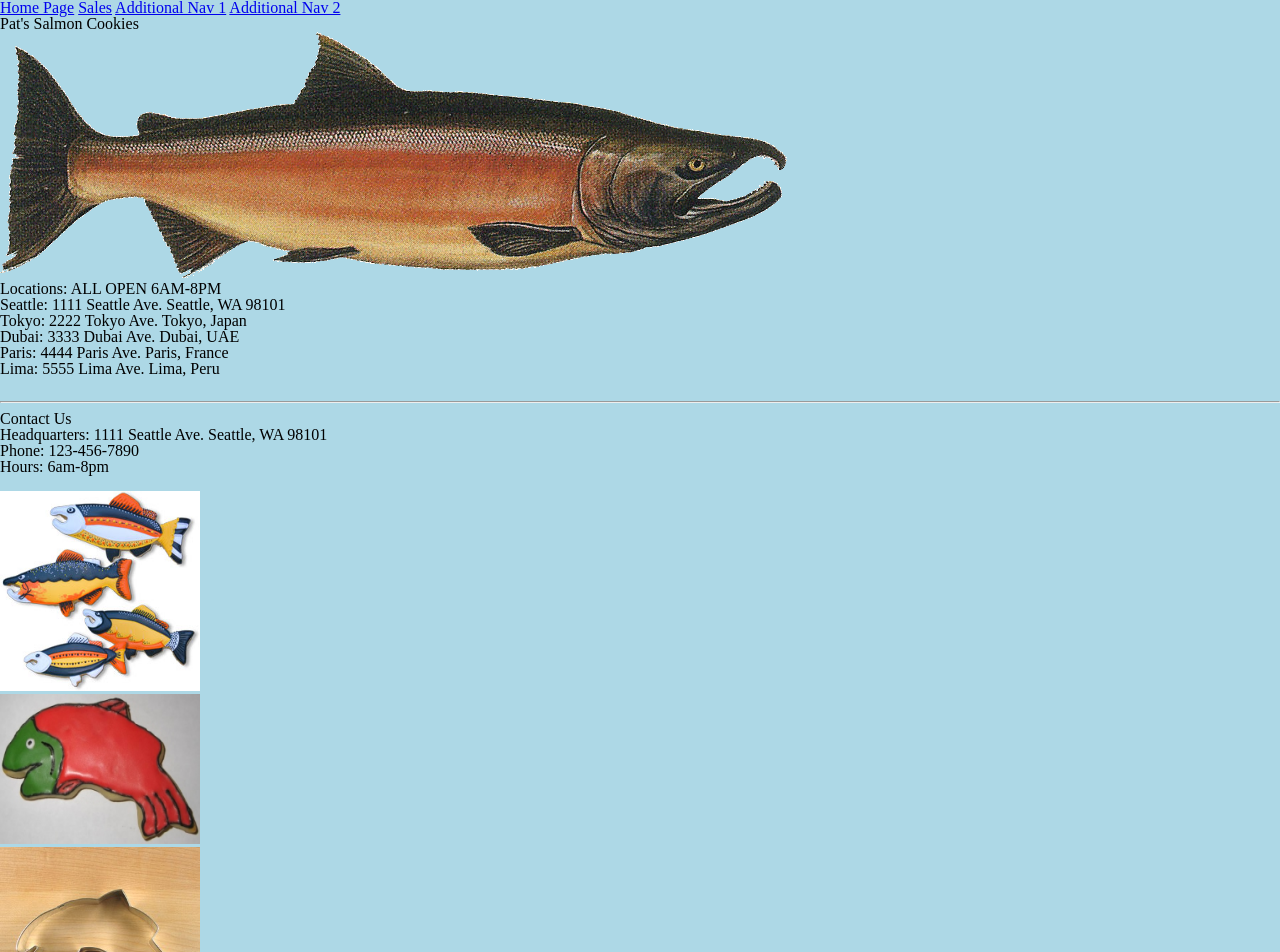
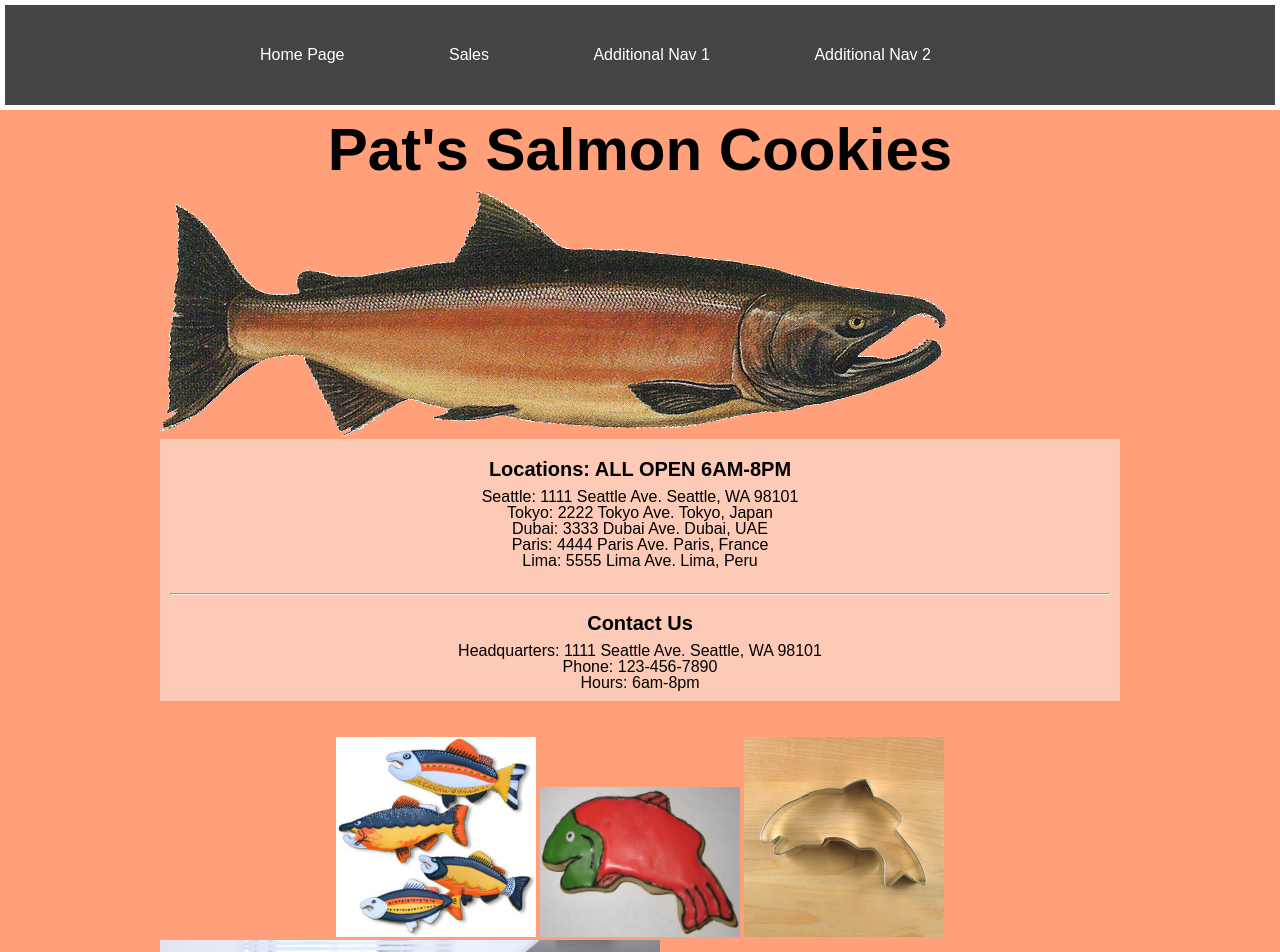
Before and after one commit to carlydekock/cookie-stand, a plain HTML site: page index.html in a window 1280 px wide. Shown: the top 952 px of the page. Drawn offline with Linux system fonts and the light colour scheme.

Commit message:
Added styling and images onto main page

```diff
--- a/css/style.css
+++ b/css/style.css
@@ -1,11 +1,83 @@
+/* Entire document */
+
 body {
-  background-color: lightblue;
+  background-color: lightsalmon;
+  font-family: Arial, Helvetica, sans-serif;
+}
+
+
+/* Header */
+
+header {
+  background-color: #444;
+  height: 100px;
+  border: 5px solid white;
+}
+
+header nav {
+  width: 960px;
+  margin: auto;
+}
+
+header span {
+  display: inline-block;
+  line-height: 100px;
+  margin-left: 100px;
+}
+
+nav a {
+  text-decoration: none;
+  color: white;
+}
+
+/* Main */
+
+main {
+  width: 960px;
+  margin: auto;
+}
+
+h1 {
+  text-align: center;
+  font-size: 60px;
+  font-weight: bold;
+  padding: 10px;
+}
+
+#locationshours {
+  background-color: rgb(252, 202, 182);
+  text-align: center;
+  padding: 10px;
+}
+
+main div h2 {
+  font-weight: bold;
+  font-size: 20px;
+  padding: 10px;
+}
+
+.table {
+  display: table;
+  margin: 0 auto;
+}
+
+ul#horizontal-images {
+  list-style: none;
+  padding-top: 20px;
+}
+
+ul#horizontal-images li {
+  display: inline;
+}
+
+#family {
+  display: inline;
+  margin: auto;
 }
 
 tr, td {
   padding: 15px;
   border: 1px solid black;
-
 }
 
 th {
@@ -13,3 +85,17 @@ th {
   border: 1px solid black;
   font-weight: bold;
 }
+
+/* Footer */
+
+footer {
+  background-color: #444;
+  height: 75px;
+  text-align: center;
+  margin: auto;
+  padding: 20px;
+}
+
+footer nav {
+  vertical-align: center;
+}
```
